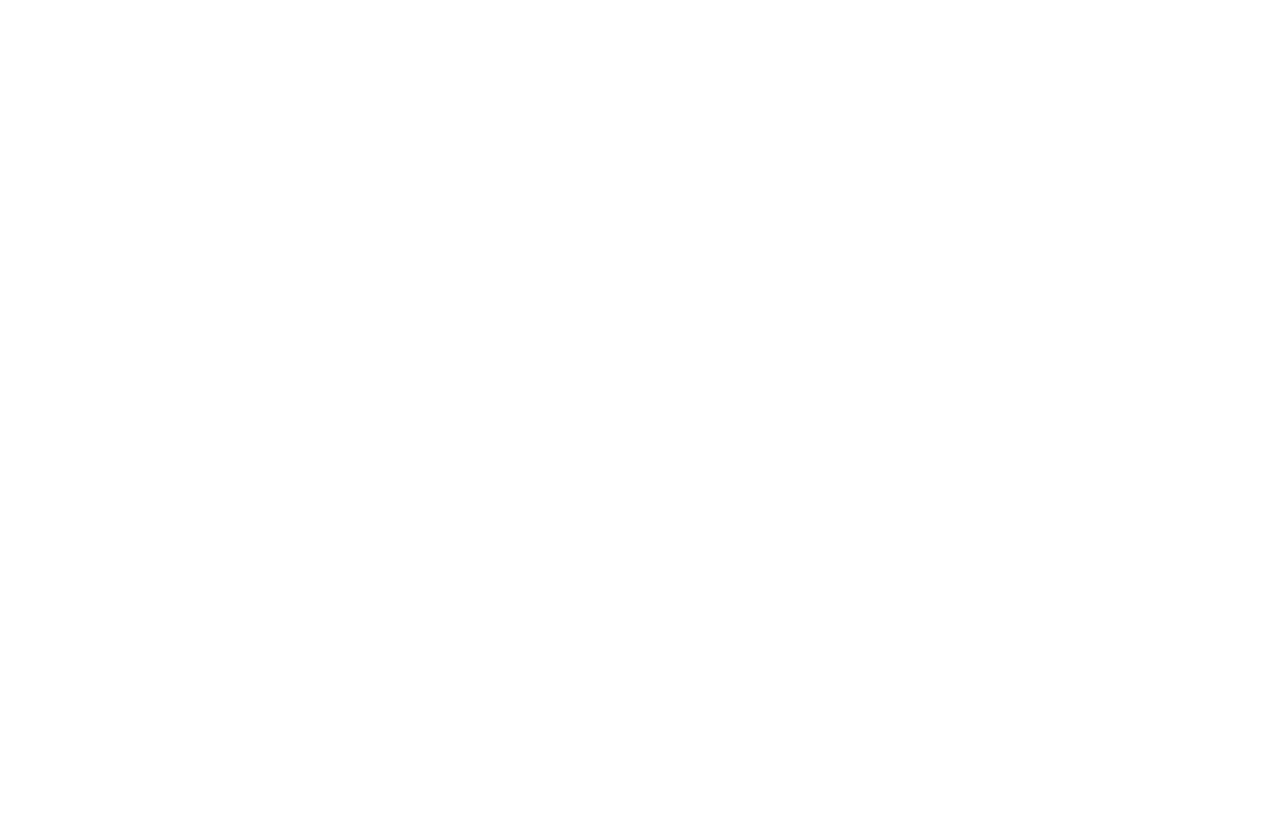
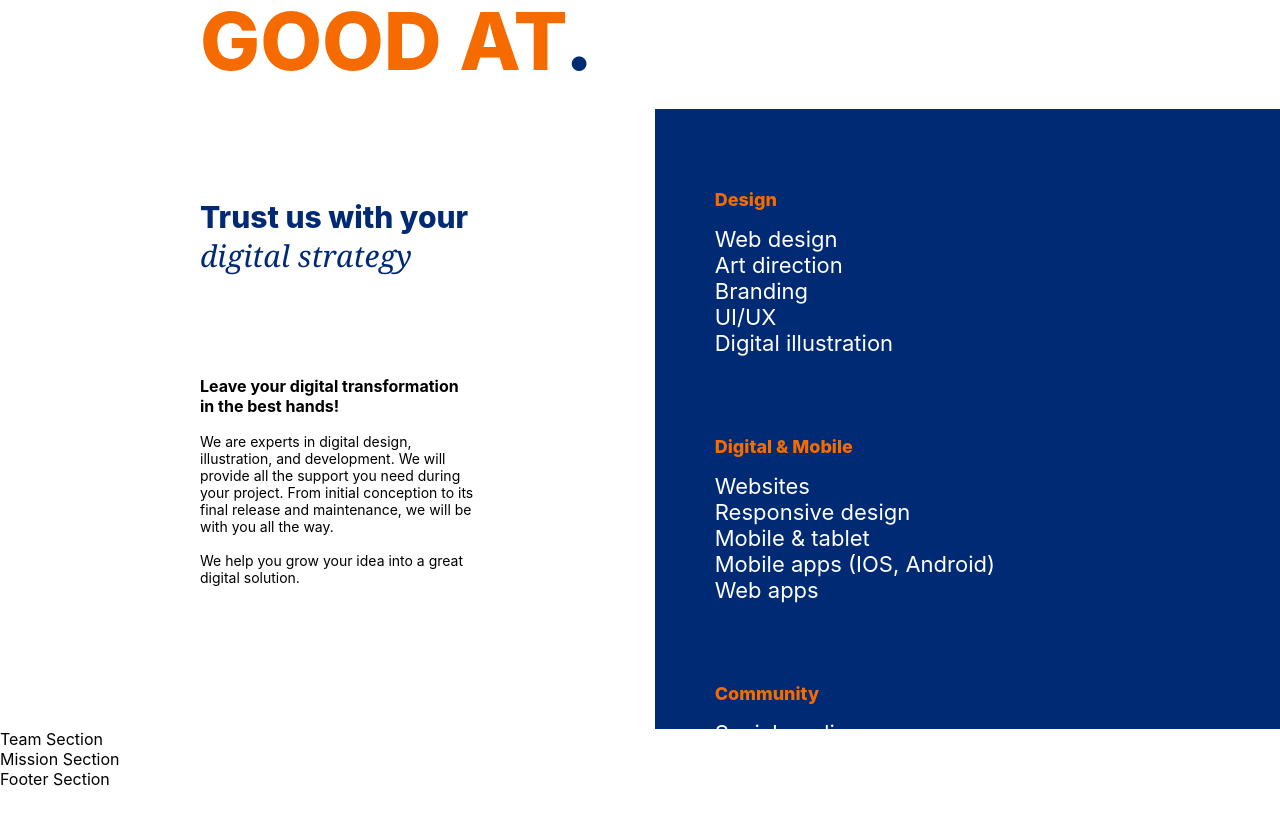
Before and after one commit to Creative-Taco/front-taco, a React (Create React App) app: page / in a window 1280 px wide. Shown: the part 2287-3112 px from the top of the page. Before the commit the page ends 2144 px from the top, so only its background shows below. Built offline with nearby package versions, Linux system fonts and the light colour scheme.

Commit message:
added good section

```diff
--- a/src/views/Good/Good.js
+++ b/src/views/Good/Good.js
@@ -1,9 +1,134 @@
-function App() {
+import Good from './Good.style';
+
+function GoodView() {
   return (
-    <div>
-        Good Section
-    </div>
+    <Good.Container>
+      <Good.Title.Section>
+        <Good.Title.TitleText>
+          WHAT WE'RE GOOD AT
+          <Good.Title.FullStop>.</Good.Title.FullStop>
+        </Good.Title.TitleText>
+      </Good.Title.Section>
+
+      <Good.Explanation.Flex.Container>
+        <Good.Explanation.Section>
+          <Good.Explanation.Title.Section>
+            <Good.Explanation.Title.Bold>
+              Trust us with your
+            </Good.Explanation.Title.Bold>
+            <Good.Explanation.Title.Emphasis>
+              digital strategy
+            </Good.Explanation.Title.Emphasis>
+          </Good.Explanation.Title.Section>
+
+          <Good.Explanation.SubTitle.Section>
+            <Good.Explanation.SubTitle.Title>
+              Leave your digital transformation in the best hands!
+            </Good.Explanation.SubTitle.Title>
+            <Good.Explanation.SubTitle.Body>
+              <br />
+              We are experts in digital design, illustration, and development.
+              We will provide all the support you need during your project. From
+              initial conception to its final release and maintenance, we will
+              be with you all the way. <br />
+              <br />
+              We help you grow your idea into a great digital solution.
+            </Good.Explanation.SubTitle.Body>
+          </Good.Explanation.SubTitle.Section>
+        </Good.Explanation.Section>
+
+        <Good.Explanation.Block.Container>
+          <Good.Explanation.Block.Wrapper>
+            <Good.Explanation.Block.Box>
+              <Good.Explanation.Block.Title>
+                Design
+              </Good.Explanation.Block.Title>
+              <Good.Explanation.Block.List>
+                <Good.Explanation.Block.Item>
+                  Web design
+                </Good.Explanation.Block.Item>
+                <Good.Explanation.Block.Item>
+                  Art direction
+                </Good.Explanation.Block.Item>
+                <Good.Explanation.Block.Item>
+                  Branding{' '}
+                </Good.Explanation.Block.Item>
+                <Good.Explanation.Block.Item>UI/UX</Good.Explanation.Block.Item>
+                <Good.Explanation.Block.Item>
+                  Digital illustration
+                </Good.Explanation.Block.Item>
+              </Good.Explanation.Block.List>
+            </Good.Explanation.Block.Box>
+
+            <Good.Explanation.Block.Box>
+              <Good.Explanation.Block.Title>
+                Digital &amp; Mobile
+              </Good.Explanation.Block.Title>
+              <Good.Explanation.Block.List>
+                <Good.Explanation.Block.Item>
+                  Websites
+                </Good.Explanation.Block.Item>
+                <Good.Explanation.Block.Item>
+                  Responsive design
+                </Good.Explanation.Block.Item>
+                <Good.Explanation.Block.Item>
+                  Mobile &amp; tablet
+                </Good.Explanation.Block.Item>
+                <Good.Explanation.Block.Item>
+                  Mobile apps (IOS, Android)
+                </Good.Explanation.Block.Item>
+                <Good.Explanation.Block.Item>
+                  Web apps
+                </Good.Explanation.Block.Item>
+              </Good.Explanation.Block.List>
+            </Good.Explanation.Block.Box>
+
+            <Good.Explanation.Block.Box>
+              <Good.Explanation.Block.Title>
+                Community
+              </Good.Explanation.Block.Title>
+              <Good.Explanation.Block.List>
+                <Good.Explanation.Block.Item>
+                  Social media
+                </Good.Explanation.Block.Item>
+                <Good.Explanation.Block.Item>
+                  Live streaming
+                </Good.Explanation.Block.Item>
+                <Good.Explanation.Block.Item>
+                  Blog/Vlog
+                </Good.Explanation.Block.Item>
+                <Good.Explanation.Block.Item>
+                  Podcasts
+                </Good.Explanation.Block.Item>
+                <Good.Explanation.Block.Item>
+                  Analytics
+                </Good.Explanation.Block.Item>
+              </Good.Explanation.Block.List>
+            </Good.Explanation.Block.Box>
+
+            <Good.Explanation.Block.Box>
+              <Good.Explanation.Block.Title>
+                Web Development
+              </Good.Explanation.Block.Title>
+              <Good.Explanation.Block.List>
+                <Good.Explanation.Block.Item>
+                  Front end &amp; back end
+                </Good.Explanation.Block.Item>
+                <Good.Explanation.Block.Item>
+                  Full-stack development
+                </Good.Explanation.Block.Item>
+                <Good.Explanation.Block.Item>
+                  JavaScript
+                </Good.Explanation.Block.Item>
+                <Good.Explanation.Block.Item>React</Good.Explanation.Block.Item>
+                <Good.Explanation.Block.Item>Node</Good.Explanation.Block.Item>
+              </Good.Explanation.Block.List>
+            </Good.Explanation.Block.Box>
+          </Good.Explanation.Block.Wrapper>
+        </Good.Explanation.Block.Container>
+      </Good.Explanation.Flex.Container>
+    </Good.Container>
   );
 }
 
-export default App;
+export default GoodView;
--- /dev/null
+++ b/src/views/Good/Good.style.js
@@ -0,0 +1,95 @@
+import styled from 'styled-components';
+
+const Good = {};
+
+Good.Container = styled.div`
+  margin: 200px 0 0 200px;
+`;
+
+Good.Title = {
+  Section: styled.div`
+    max-width: 700px;
+  `,
+  TitleText: styled.div`
+    font-weight: 800;
+    font-size: 80px;
+    line-height: 90%;
+    color: #f56b00;
+  `,
+  FullStop: styled.span`
+    color: #002a73;
+  `,
+};
+
+Good.Explanation = {
+  Section: styled.div``,
+  Flex: {
+    Container: styled.div`
+      margin-top: 32px;
+      display: flex;
+    `,
+    Item: styled.div``,
+  },
+  Title: {
+    Section: styled.div`
+      margin-top: 90px;
+    `,
+    Bold: styled.div`
+      font-size: 30px;
+      color: #002a73;
+      font-weight: 800;
+    `,
+    Emphasis: styled.div`
+      font-size: 30px;
+      color: #002a73;
+      font-style: italic;
+      font-family: Libre Baskerville, Georgia;
+    `,
+  },
+  SubTitle: {
+    Section: styled.div`
+      margin-top: 100px;
+      max-width: 290px;
+    `,
+    Title: styled.div`
+      font-size: 16px;
+      font-weight: bold;
+    `,
+    Body: styled.div`
+      font-size: 14px;
+    `,
+  },
+  Block: {
+    Container: styled.div`
+      margin-left: 180px;
+      max-width: 720px;
+      height: 600px;
+      max-height: 600px;
+      background-color: #002a73;
+      padding-bottom: 20px;
+    `,
+    Wrapper: styled.div`
+      padding: 80px 0 0 60px;
+      display: flex;
+      flex-wrap: wrap;
+      max-width: 600px;
+    `,
+    Box: styled.div`
+      min-width: 250px;
+      margin: 0 40px 80px 0;
+    `,
+    Title: styled.div`
+      margin-bottom: 16px;
+      font-size: 18px;
+      color: #f56b00;
+      font-weight: 800;
+    `,
+    List: styled.div`
+      font-size: 22px;
+      color: #fff;
+    `,
+    Item: styled.div``,
+  },
+};
+
+export default Good;
```
